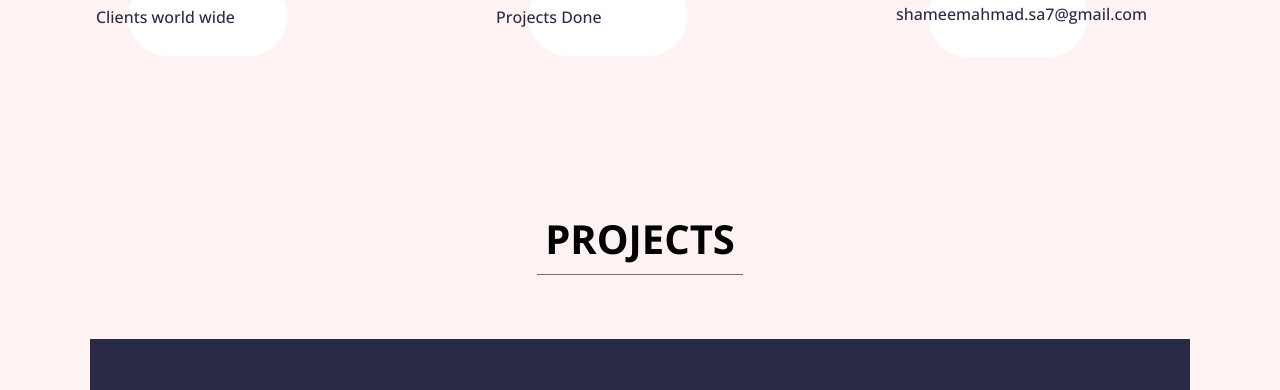
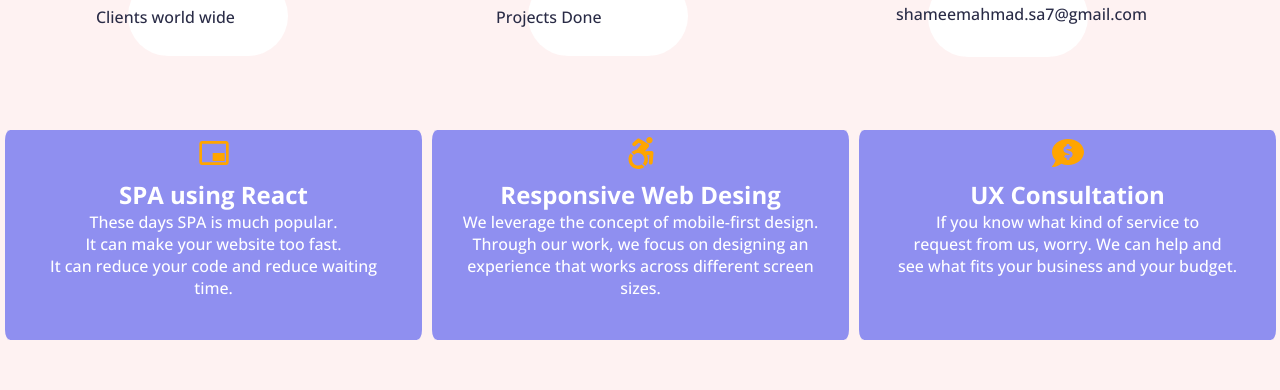
Before and after one commit to Mohammad-Shameem/personal-portfolio, a React (Create React App) app: page / in a window 1280 px wide. Shown: the part 985-1375 px from the top of the page. Built offline with nearby package versions, Linux system fonts and the light colour scheme; no server answers.

Commit message:
slick slider positioned

```diff
--- a/src/App.js
+++ b/src/App.js
@@ -6,7 +6,6 @@ import Header, { HeaderPhone } from "./Components/Header";
 import Home from "./Components/Home";
 import Projects from "./Components/Projects";
 import Services from "./Components/Services";
-import SlickSlider from "./Components/SlickSlider";
 import Testimonial from "./Components/Testimonial";
 import Timeline from "./Components/Timeline";
 
--- a/src/Components/Home.js
+++ b/src/Components/Home.js
@@ -3,6 +3,7 @@ import { animate, motion } from "framer-motion";
 import TypewriterComponent from "typewriter-effect";
 import { BsArrowUpRight, BsChevronDown } from "react-icons/bs";
 import own from "../assets/1669213441208-removebg-preview (2).png"; //etake bole default import
+import SlickSlider from "./SlickSlider";
 const Home = () => {
   const clientCounter = useRef();
   const projectsCounter = useRef();
@@ -127,6 +128,9 @@ const Home = () => {
           <span>shameemahmad.sa7@gmail.com</span>
         </article>
       </div>
+      <div>
+        <SlickSlider />
+      </div>
     </>
   );
 };
--- a/src/Components/Projects.js
+++ b/src/Components/Projects.js
@@ -26,6 +26,7 @@ const Projects = () => {
             showIndicators={false}
             showStatus={false}
             showThumbs={false}
+            stopOnHover={false}
           >
             {projectsData.length > 0
               ? projectsData.map((i, index) => (
--- a/src/Components/SlickSlider.js
+++ b/src/Components/SlickSlider.js
@@ -21,14 +21,12 @@ const SlickSlider = () => {
     speed: 2000,
     autoplaySpeed: 2000,
     cssEase: "linear",
+    pauseOnHover: false,
+    pauseOnFocus: false,
+    easing: "linear",
   };
   return (
-    <div
-      style={{
-        height: "100vh",
-      }}
-      className="slick-carousel"
-    >
+    <div className="slick-carousel">
       <Slider {...settings}>
         <div>
           <div className="slickslider-2">
@@ -40,7 +38,8 @@ const SlickSlider = () => {
               <p>
                 As a Web Developer, I'm responsible for <br />
                 making and maintaining a website. I can <br />
-                develop your website and make your website fast .
+                develop your website and
+                <br /> make your website fast .
               </p>
             </div>
           </div>
--- a/src/Components/Testimonial.js
+++ b/src/Components/Testimonial.js
@@ -1,5 +1,4 @@
 import React from "react";
-import SlickSlider from "./SlickSlider";
 
 const Testimonials = () => {
   return (
@@ -19,7 +18,6 @@ const Testimonials = () => {
           feedback={"Try to learn some animations."}
         ></TestimonialCard>
       </section>
-      <SlickSlider></SlickSlider>
     </div>
   );
 };
--- a/src/styles/slickSlider.scss
+++ b/src/styles/slickSlider.scss
@@ -1,3 +1,7 @@
+.slick-carousel{
+  margin-top: 55px;
+
+}
 .slickslider-2,.slickslider-3,.slickslider-4,.slickslider-5{
     display:flex;
     flex-direction: column;
@@ -7,10 +11,8 @@
     // width: 350px;
     height: 210px;
     background-color: rgb(143, 143, 240);
-    border-left: 5px solid white;
-    border-right: 5px solid white;
-
-
+    border-left: 5px solid $color1;
+    border-right: 5px solid $color1;
 
 }
 
```
